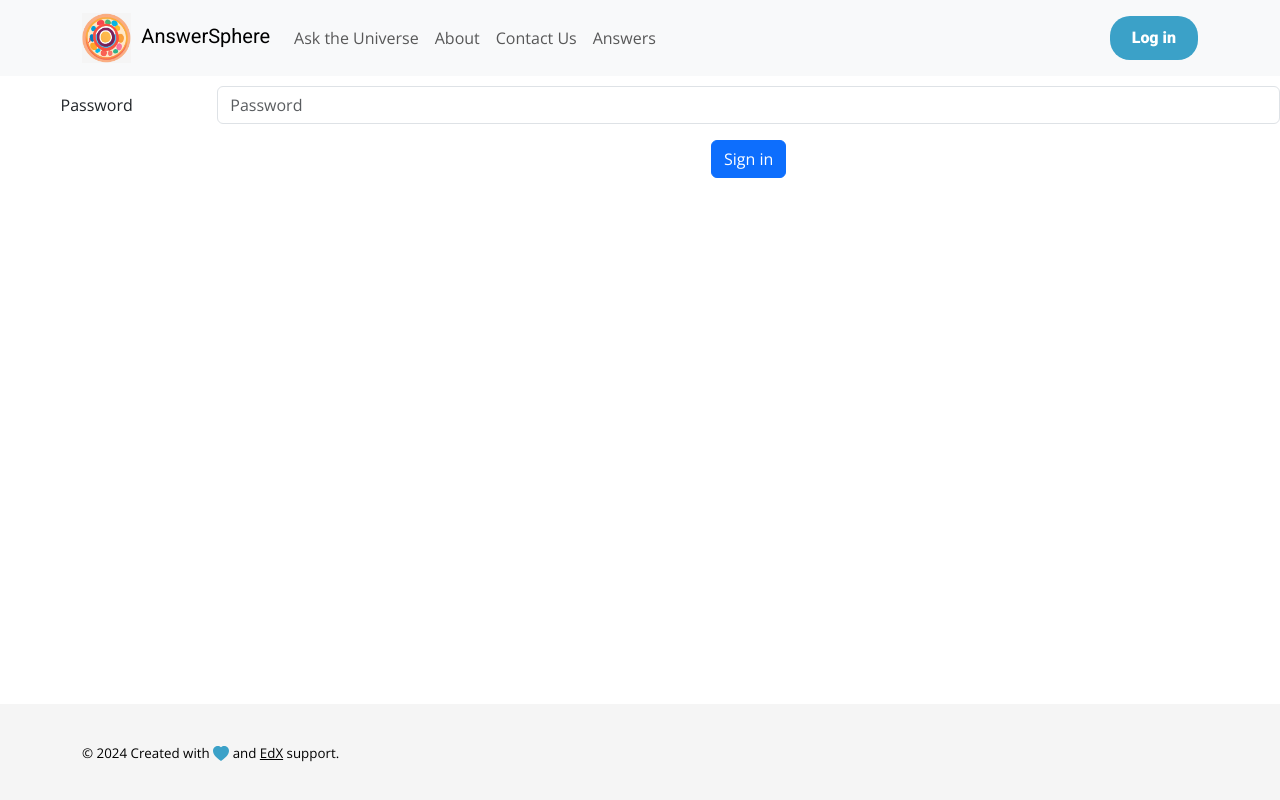
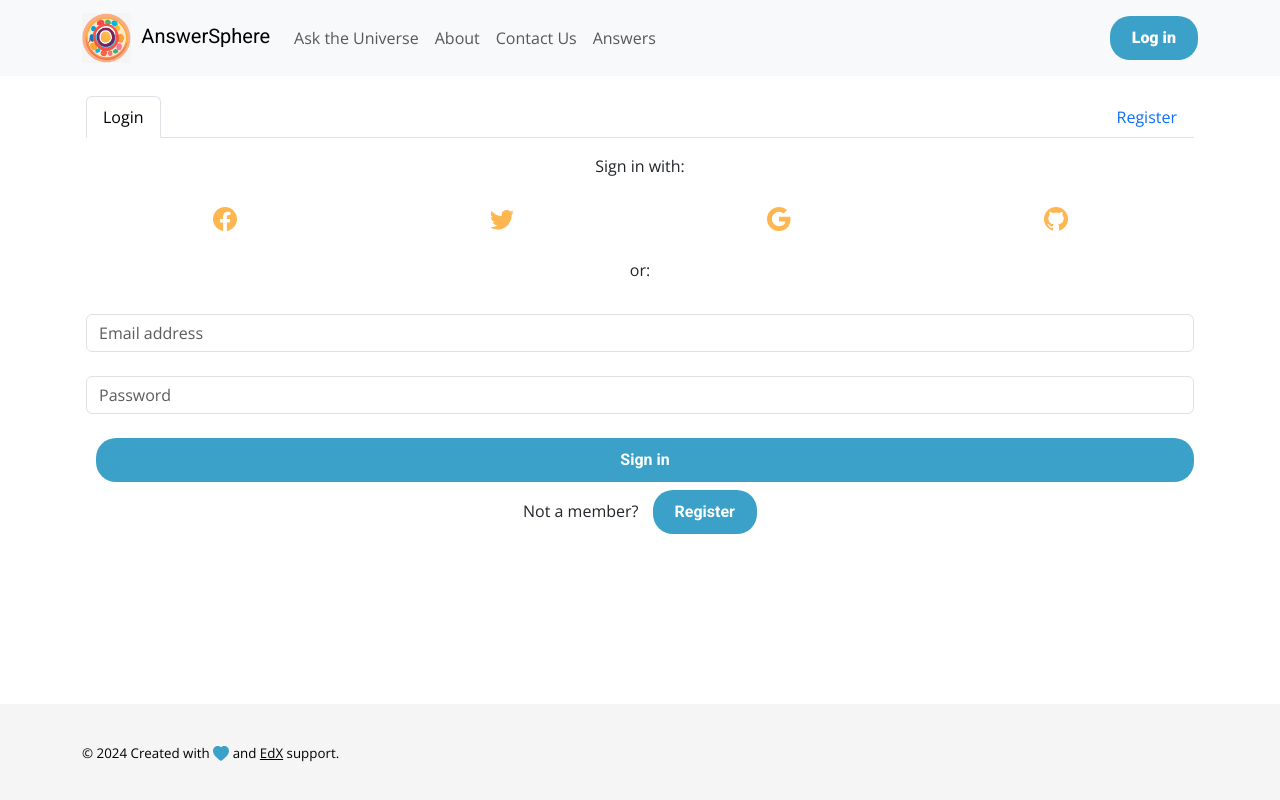
Before and after one commit to nyitrai87/answersphere, a React (Vite) app: page /login in a window 1280 px wide. Built offline with nearby package versions, Linux system fonts and the light colour scheme; no server answers.

Commit message:
added LogIn/SignUp form with styling

```diff
--- a/package.json
+++ b/package.json
@@ -10,15 +10,16 @@
     "preview": "vite preview"
   },
   "dependencies": {
-    "openai": "^4.28.0",
     "@emailjs/browser": "^4.1.0",
     "bootstrap": "^5.3.3",
     "dayjs": "^1.11.10",
     "firebase": "^10.8.1",
+    "openai": "^4.28.0",
     "react": "^18.2.0",
     "react-bootstrap": "^2.10.1",
     "react-bootstrap-icons": "^1.11.3",
     "react-dom": "^18.2.0",
+    "react-icons": "^5.0.1",
     "react-router-bootstrap": "^0.26.2",
     "react-router-dom": "^6.22.1"
   },
--- a/src/components/Header/index.jsx
+++ b/src/components/Header/index.jsx
@@ -1,7 +1,7 @@
 import Container from "react-bootstrap/Container";
 import Nav from "react-bootstrap/Nav";
 import Navbar from "react-bootstrap/Navbar";
-import { NavLink } from "react-router-dom";
+import { NavLink, Link } from "react-router-dom";
 import appLogo from "/images/logoBagel.png";
 import { Button } from "react-bootstrap";
 import "./index.css";
@@ -22,13 +22,31 @@ function Header() {
           <Navbar.Toggle aria-controls="basic-navbar-nav" />
           <Navbar.Collapse id="basic-navbar-nav">
             <Nav className="me-auto">
-              <NavLink to="" end className={({ isActive }) => isActive ? 'nav-link active' : 'nav-link'}>
+              <NavLink
+                to=""
+                end
+                className={({ isActive }) =>
+                  isActive ? "nav-link active" : "nav-link"
+                }
+              >
                 Ask the Universe
               </NavLink>
-              <NavLink to="/about" end className={({ isActive }) => isActive ? 'nav-link active' : 'nav-link'}>
+              <NavLink
+                to="/about"
+                end
+                className={({ isActive }) =>
+                  isActive ? "nav-link active" : "nav-link"
+                }
+              >
                 About
               </NavLink>
-              <NavLink to="/contact" end className={({ isActive }) => isActive ? 'nav-link active' : 'nav-link'}>
+              <NavLink
+                to="/contact"
+                end
+                className={({ isActive }) =>
+                  isActive ? "nav-link active" : "nav-link"
+                }
+              >
                 Contact Us
               </NavLink>
               <NavLink
@@ -44,15 +62,9 @@ function Header() {
             <Button
               variant="primary"
               type="submit"
-              className="roboto-bold"
-              style={{
-                backgroundColor: "#3BA1C8",
-                padding: "10px 22px",
-                marginLeft: "10px",
-                color: "white",
-                border: "none",
-                borderRadius: "20px",
-              }}
+              className="roboto-bold custom-login"
+              as={Link}
+              to="/login"
             >
               Log in
             </Button>
--- a/src/components/Home/index.css
+++ b/src/components/Home/index.css
@@ -3,3 +3,14 @@
   font-weight: 800;
   font-style: normal;
 }
+
+.custom-askTheUniverse {
+  font-family: "Roboto", sans-serif;
+  font-weight: bold;
+  background-color: #3ba1c8;
+  padding: 10px 22px;
+  margin-left: 10px;
+  color: white;
+  border: none;
+  border-radius: 20px;
+}
--- a/src/components/Home/index.jsx
+++ b/src/components/Home/index.jsx
@@ -103,7 +103,7 @@ function Home() {
             <Button
               variant="primary"
               type="submit"
-              className="roboto-bold"
+              className="roboto-bold custom-askTheUniverse"
               style={{
                 backgroundColor: "#3BA1C8",
                 padding: "10px 22px",
--- a/src/components/LogIn/index.css
+++ b/src/components/LogIn/index.css
@@ -0,0 +1,14 @@
+.custom-logInBtn {
+  font-family: "Roboto", sans-serif;
+  font-weight: bold;
+  background-color: #3ba1c8;
+  padding: 10px 22px;
+  margin-left: 10px;
+  color: white;
+  border: none;
+  border-radius: 20px;
+}
+
+.icons {
+  color: #feb650;
+}
--- a/src/components/LogIn/index.jsx
+++ b/src/components/LogIn/index.jsx
@@ -1,35 +1,93 @@
-import Button from "react-bootstrap/Button";
-import Col from "react-bootstrap/Col";
-import Form from "react-bootstrap/Form";
-import Row from "react-bootstrap/Row";
+import { useState } from "react";
+import {
+  Container,
+  Tabs,
+  Tab,
+  Button,
+  InputGroup,
+  FormControl,
+} from "react-bootstrap";
+import { BsFacebook, BsTwitter, BsGoogle, BsGithub } from "react-icons/bs";
+import "./index.css";
 
 function LogIn() {
+  // the activeTab state tracks the active tab of the form (login or registration)
+  const [activeTab, setActiveTab] = useState("login");
+
+  //this function handler is called when the tab changes: it updates the activeTab state with the new tab value.
+  const handleTabChange = (tab) => {
+    setActiveTab(tab);
+  };
+
   return (
-    <Form>
-      <Form.Group as={Row} className="mb-3" controlId="formHorizontalEmail">
-        <Form.Label column sm={2}>
-          Email
-        </Form.Label>
-        <Col sm={10}>
-          <Form.Control type="email" placeholder="Email" />
-        </Col>
-      </Form.Group>
+    <Container className="p-3 my-5 d-flex flex-column">
+      {/* the Tabs component from React Bootstrap.
+        We pass to it the current active tab (activeKey) + the tab change handler function (onSelect) + classes for styling. */}
+      <Tabs
+        activeKey={activeTab}
+        onSelect={handleTabChange}
+        className="mb-3 d-flex flex-row justify-content-between"
+      >
+        <Tab eventKey="login" title="Login" />
+        <Tab eventKey="register" title="Register" />
+      </Tabs>
 
-      <Form.Group as={Row} className="mb-3" controlId="formHorizontalPassword">
-        <Form.Label column sm={2}>
-          Password
-        </Form.Label>
-        <Col sm={10}>
-          <Form.Control type="password" placeholder="Password" />
-        </Col>
-      </Form.Group>
+      <div className="text-center mb-3">
+        <p>{activeTab === "login" ? "Sign in with:" : "Sign up with:"}</p>
 
-      <Form.Group as={Row} className="mb-3">
-        <Col sm={{ span: 10, offset: 2 }}>
-          <Button type="submit">Sign in</Button>
-        </Col>
-      </Form.Group>
-    </Form>
+        <div className="d-flex justify-content-around">
+          <Button variant="link" className="m-1 icons">
+            <BsFacebook size={24} />
+          </Button>
+          <Button variant="link" className="m-1 icons">
+            <BsTwitter size={24} />
+          </Button>
+          <Button variant="link" className="m-1 icons">
+            <BsGoogle size={24} />
+          </Button>
+          <Button variant="link" className="m-1 icons">
+            <BsGithub size={24} />
+          </Button>
+        </div>
+
+        <p className="text-center mt-3">or:</p>
+      </div>
+
+      {/* component from React Bootstrap for entering an email */}
+      <InputGroup className="mb-4">
+        <FormControl placeholder="Email address" />
+      </InputGroup>
+
+      {/* component from React Bootstrap for entering password */}
+      <InputGroup className="mb-4">
+        <FormControl placeholder="Password" />
+      </InputGroup>
+
+      {/* This is a conditional operator: it displays a specific JSX block only if the current tab is login. */}
+      {/* {activeTab === "login" && (
+        <div className="d-flex flex-column flex-md-row justify-content-between mx-md-4 mb-4">
+          <FormCheck label="Remember me" />
+          <a href="!#">Forgot password?</a>
+        </div>
+      )} */}
+
+      <Button className="custom-logInBtn">
+        {activeTab === "login" ? "Sign in" : "Sign up"}
+      </Button>
+
+      {/* toggling between the login and registration forms */}
+      <p className="text-center mt-2">
+        {activeTab === "login" ? "Not a member? " : "Already have an account? "}
+        <button
+          onClick={() =>
+            setActiveTab(activeTab === "login" ? "register" : "login")
+          }
+          className="custom-logInBtn"
+        >
+          {activeTab === "login" ? "Register" : "Sign in"}
+        </button>
+      </p>
+    </Container>
   );
 }
 
```
Also changed, not shown: 1 other file (tests, documents, lock files or other folders).
